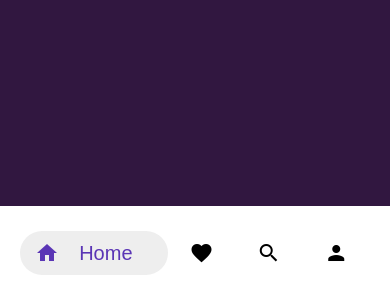
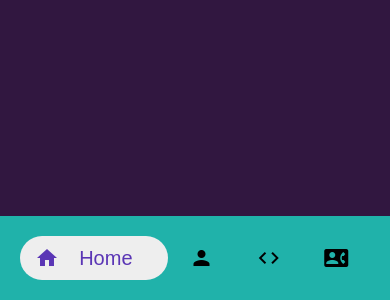
Before and after one commit to yaasir007/bottom-nav-mobile, a plain HTML site: page index.html in a window 390 px wide. Shown: the part 544-844 px from the top of the page. Drawn offline with Linux system fonts and the light colour scheme.

Commit message:
completed app

```diff
--- a/index.css
+++ b/index.css
@@ -27,9 +27,10 @@ body {
     flex-direction: row;
     width: 100%;
     margin: auto;
-    background-color: #fff;
-    padding: 25px 20px;
+    background-color: lightseagreen;
+    padding: 20px 20px;
     box-shadow: 0px 5px 40px rgba(0, 0, 0, 0.8);
+
   }
 
   .nav-item {
--- a/index.html
+++ b/index.html
@@ -19,16 +19,16 @@
           <span class="nav-text">Home</span>
         </div>
         <div class="nav-item">
-          <i class="material-icons favorite-icon"> favorite </i>
-          <span class="nav-text">Likes</span>
+          <i class="material-icons person-icon"> person </i>
+          <span class="nav-text">About</span>
         </div>
         <div class="nav-item">
-          <i class="material-icons search-icon"> search </i>
-          <span class="nav-text">Search</span>
+          <i class="material-icons material-icons-outlined"> code </i>
+          <span class="nav-text">Project</span>
         </div>
         <div class="nav-item">
-          <i class="material-icons person-icon"> person </i>
-          <span class="nav-text">Profile</span>
+          <i class="material-icons material-icons-outlined"> contact_phone </i>
+          <span class="nav-text">Contact</span>
         </div>
       </div>
     </section>
```
